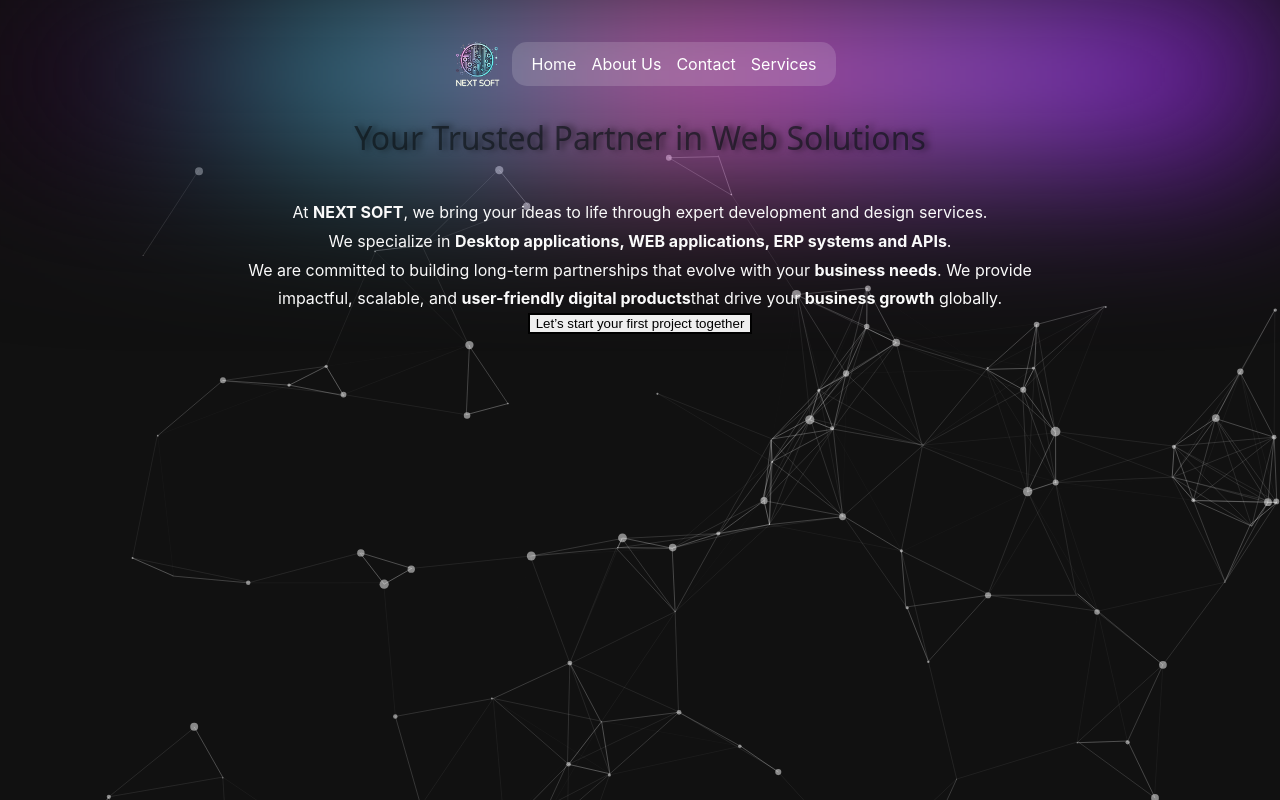
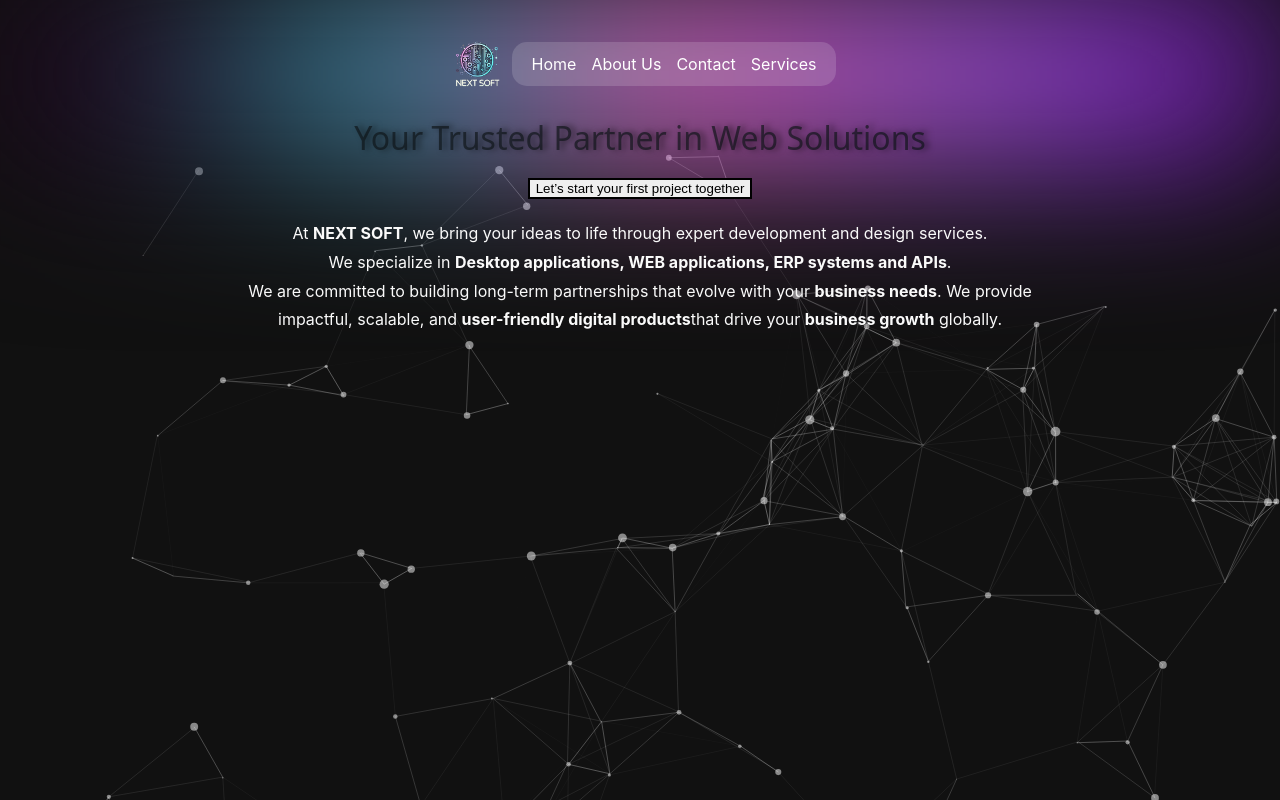
Before and after one commit to MitroiBogdanJob/NEXT-SOFT-SRL, a React (Create React App) app: page / in a window 1280 px wide. Shown: the top 800 px of the page. Built offline with nearby package versions, Linux system fonts and the light colour scheme.

Commit message:
Button align -	Let’s start your first project together

```diff
--- a/src/HomePage/HomePage.css
+++ b/src/HomePage/HomePage.css
@@ -87,7 +87,7 @@ a {
 		font-size: 1rem;
 		cursor: pointer;
 		transition: all 0.3s ease;
-		margin-top: 20px; /* Adăugăm spațiu între text și buton */
+		margin-top: 10px; /* Adăugăm spațiu între text și buton */
 	}
 
 	/* Efect hover pentru buton */
--- a/src/HomePage/HomePage.jsx
+++ b/src/HomePage/HomePage.jsx
@@ -4,6 +4,10 @@ function HomePage() {
 	return (
 		<div className="menu-contain-text-left">
 			<h6>Your Trusted Partner in Web Solutions</h6>
+			{/* Butonul adăugat după h6 */}
+			<button className="transparent-button">
+				Let’s start your first project together
+			</button>
 			<p className="text-large homepage-text-large_homepage-text-lg__24_gZ">
 				At <strong className="strong-font-normal highlight">NEXT SOFT</strong>,
 				we bring your ideas to life through expert development and design
@@ -25,11 +29,6 @@ function HomePage() {
 				<strong className="strong-font-normal">business growth</strong>{" "}
 				globally.
 			</p>
-
-			{/* Butonul adăugat după h6 */}
-			<button className="transparent-button">
-				Let’s start your first project together
-			</button>
 		</div>
 	);
 }
```
